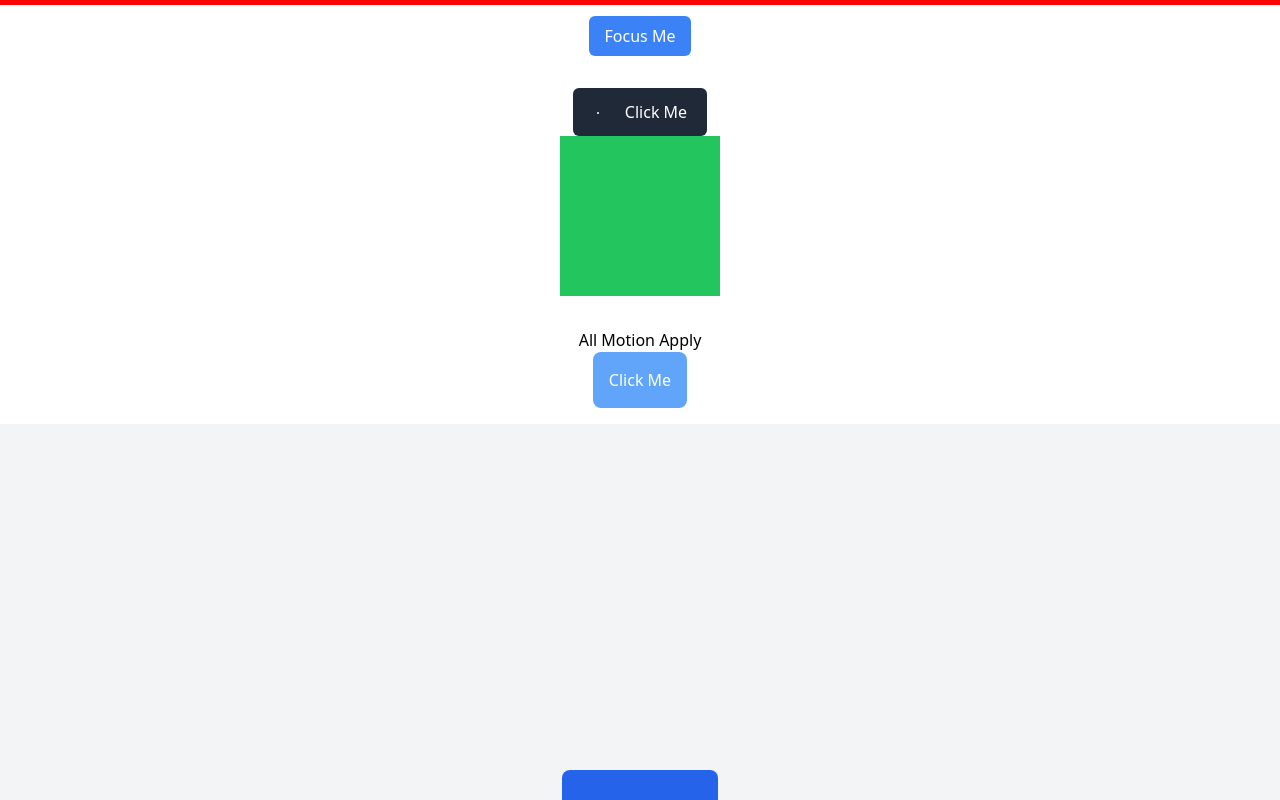
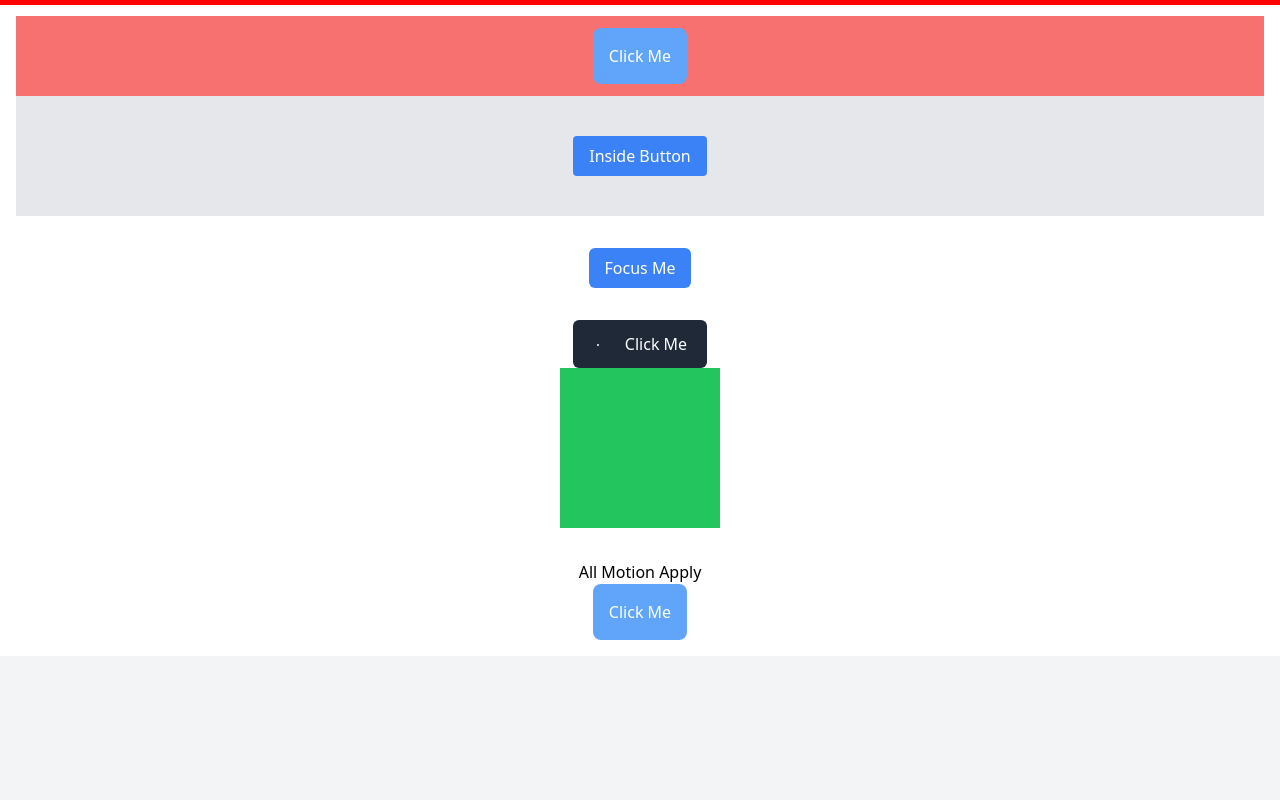
Before and after one commit to mdrubelhossain-me/react-framer-motion, a React app: page / in a window 1280 px wide. Shown: the top 800 px of the page. Built offline with nearby package versions, Linux system fonts and the light colour scheme; the HTML template or start-up script is replaced by a standard one.

Commit message:
propagation

```diff
--- /dev/null
+++ b/src/components/Propagation.jsx
@@ -0,0 +1,32 @@
+import React from "react";
+import { motion as Motion } from "framer-motion";
+
+const Propagation = () => {
+  return (
+    <div className="text-center p-4">
+      <Motion.div className="bg-red-400 p-3" whileTap={{ scale: 2 }}>
+        <button
+          className="btn btn-primary p-4 bg-blue-400 text-white rounded-lg"
+          //   onPointerDownCapture={(e) => e.stopPropagation()}
+        >
+          Click Me
+        </button>
+      </Motion.div>
+
+      {/* Parent এর whileTap কাজ করবে শুধু তখনই, যখন button ছাড়িয়ে
+         div-এ tap করা হবে।
+        Button এ click করলে parent animate হবে না। */}
+
+      <Motion.div whileTap={{ scale: 1.2 }} className="p-10 bg-gray-200">
+        <button
+          className="px-4 py-2 bg-blue-500 text-white rounded"
+          onPointerDownCapture={(e) => e.stopPropagation()}
+        >
+          Inside Button
+        </button>
+      </Motion.div>
+    </div>
+  );
+};
+
+export default Propagation;
--- a/src/pages/Home.jsx
+++ b/src/pages/Home.jsx
@@ -6,11 +6,13 @@ import ScrollAnimation from "../components/ScrollAnimation";
 import AllMotionApply from "../components/AllMotionApply";
 import TailwindAnimatedButton from "../components/TailwindAnimatedButton ";
 import Focus from "../components/Focus";
+import Propagation from "../components/Propagation";
 
 const Home = () => {
   return (
     <div>
       <ScrollAnimation />
+      <Propagation/>
       <Focus />
       <TailwindAnimatedButton />
       <AllMotionApply />
```
